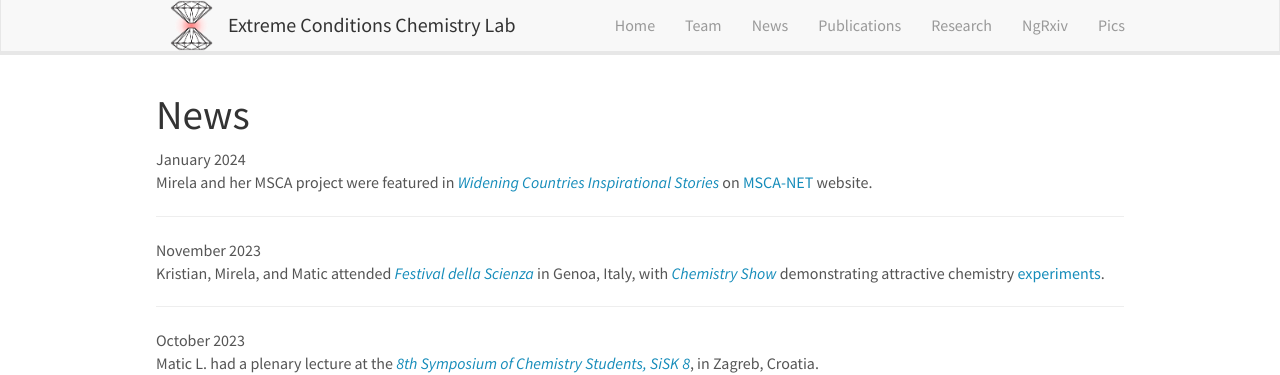
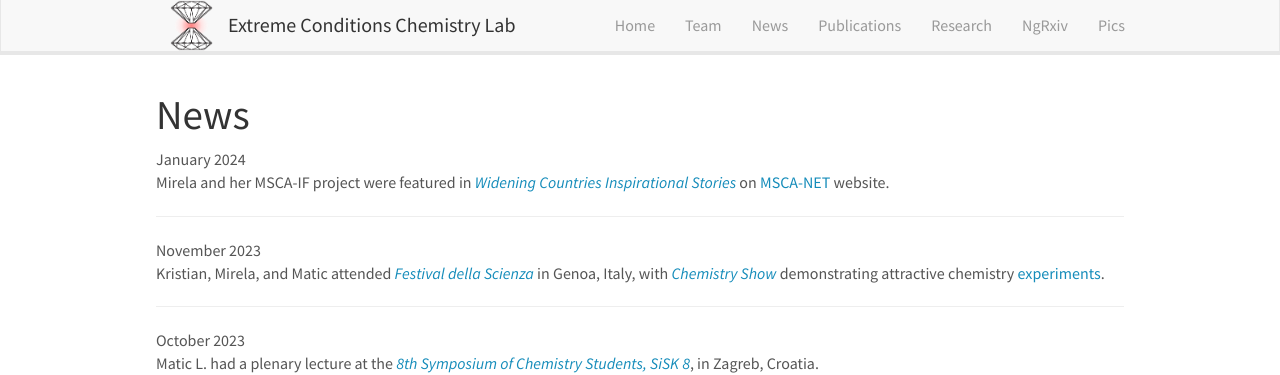
Before and after one commit to eccl-jsi/eccl-jsi.github.io, a Jekyll site: the page built from _pages/allnews.md, in a window 1280 px wide and 900 px high. Shown: the top 375 px of the window. Built offline with Jekyll 4.4.1, drawn with Linux system fonts in a browser that asks for light colours; nearby versions of some CDN libraries.

Commit message:
Update news.yml

```diff
--- a/_data/news.yml
+++ b/_data/news.yml
@@ -1,5 +1,5 @@
 - date: January 2024
-  headline: "Mirela and her MSCA project were featured in <i><a href='https://msca-net.eu/wp-content/uploads/2023/12/Widening-countries-inspirational-stories_IF_Slovenia_QMatCh.pdf'>Widening Countries Inspirational Stories</a></i> on <a href='https://msca-net.eu/widening-countries-inspirational-stories/'>MSCA-NET</a> website."
+  headline: "Mirela and her MSCA-IF project were featured in <i><a href='https://msca-net.eu/wp-content/uploads/2023/12/Widening-countries-inspirational-stories_IF_Slovenia_QMatCh.pdf'>Widening Countries Inspirational Stories</a></i> on <a href='https://msca-net.eu/widening-countries-inspirational-stories/'>MSCA-NET</a> website."
 
 - date: November 2023
   headline: "Kristian, Mirela, and Matic attended <i><a href='https://www.festivalscienza.it/'>Festival della Scienza</a></i> in Genoa, Italy, with <a href='https://www.festivalscienza.it/programma-2023/chemistry-show'><i>Chemistry Show</i></a> demonstrating attractive chemistry <a href='https://www.facebook.com/festivalscienza/videos/1340747476619946/'>experiments</a>."
```
